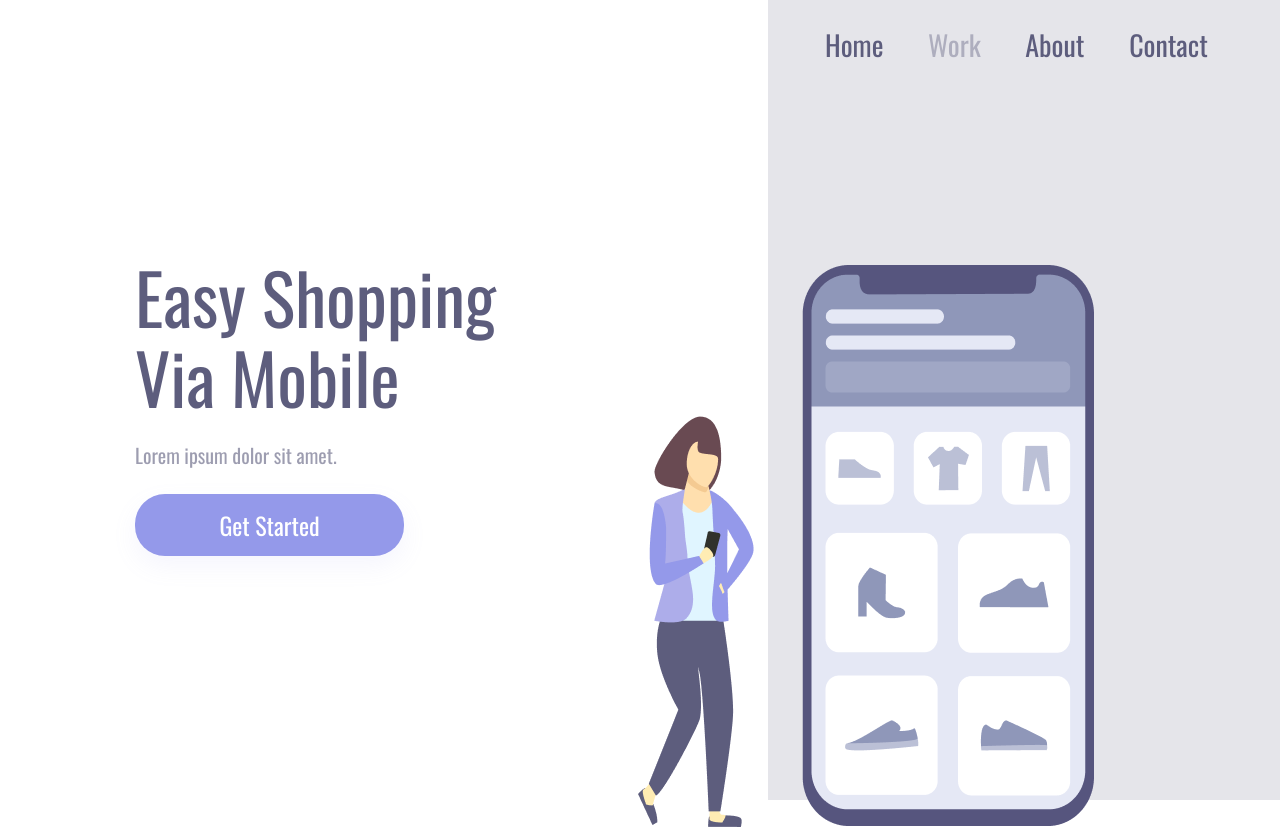
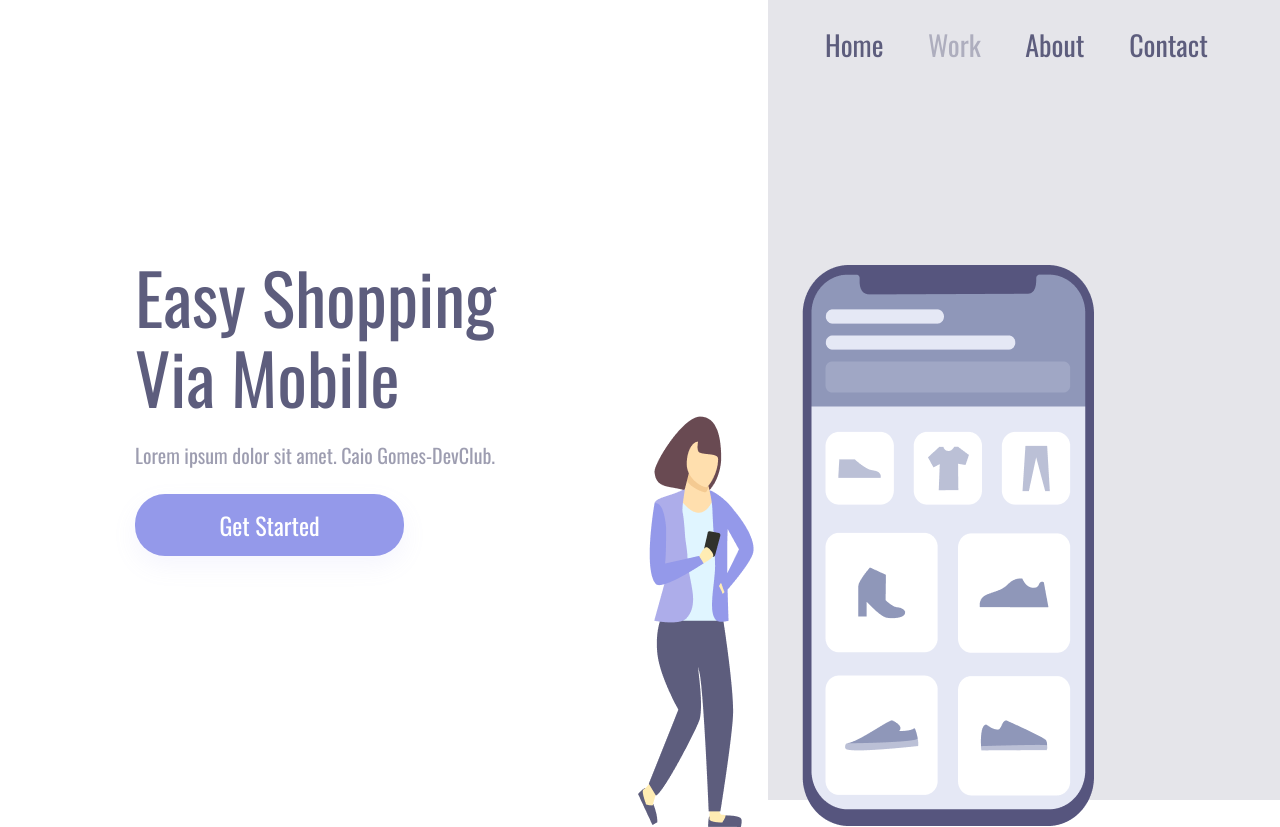
Before and after one commit to CaioGomes22/Primeiro-projeto-responsivo, a plain HTML site: page index.html in a window 1280 px wide. Drawn offline with nearby package versions, Linux system fonts and the light colour scheme.

Commit message:
Alteração do parágrafo principal;

```diff
--- a/index.html
+++ b/index.html
@@ -13,7 +13,7 @@
     <div class="wrapper">
         <section class="container-left">
             <h1>Easy Shopping Via Mobile</h1>
-            <p>Lorem ipsum dolor sit amet. </p>
+            <p>Lorem ipsum dolor sit amet. Caio Gomes-DevClub.</p>
             <button>Get Started</button>
         </section>
         <section class="container-rigth">
```
